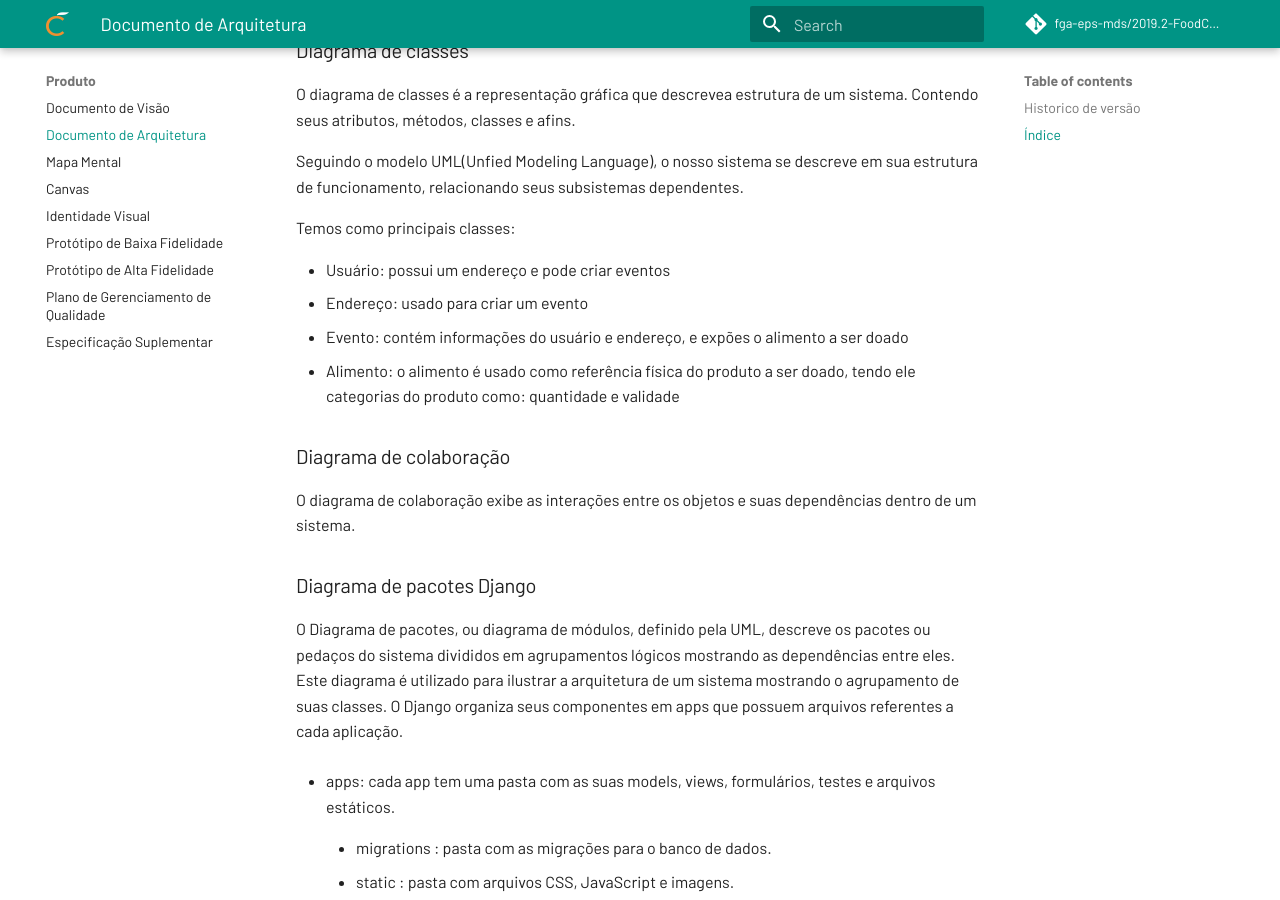
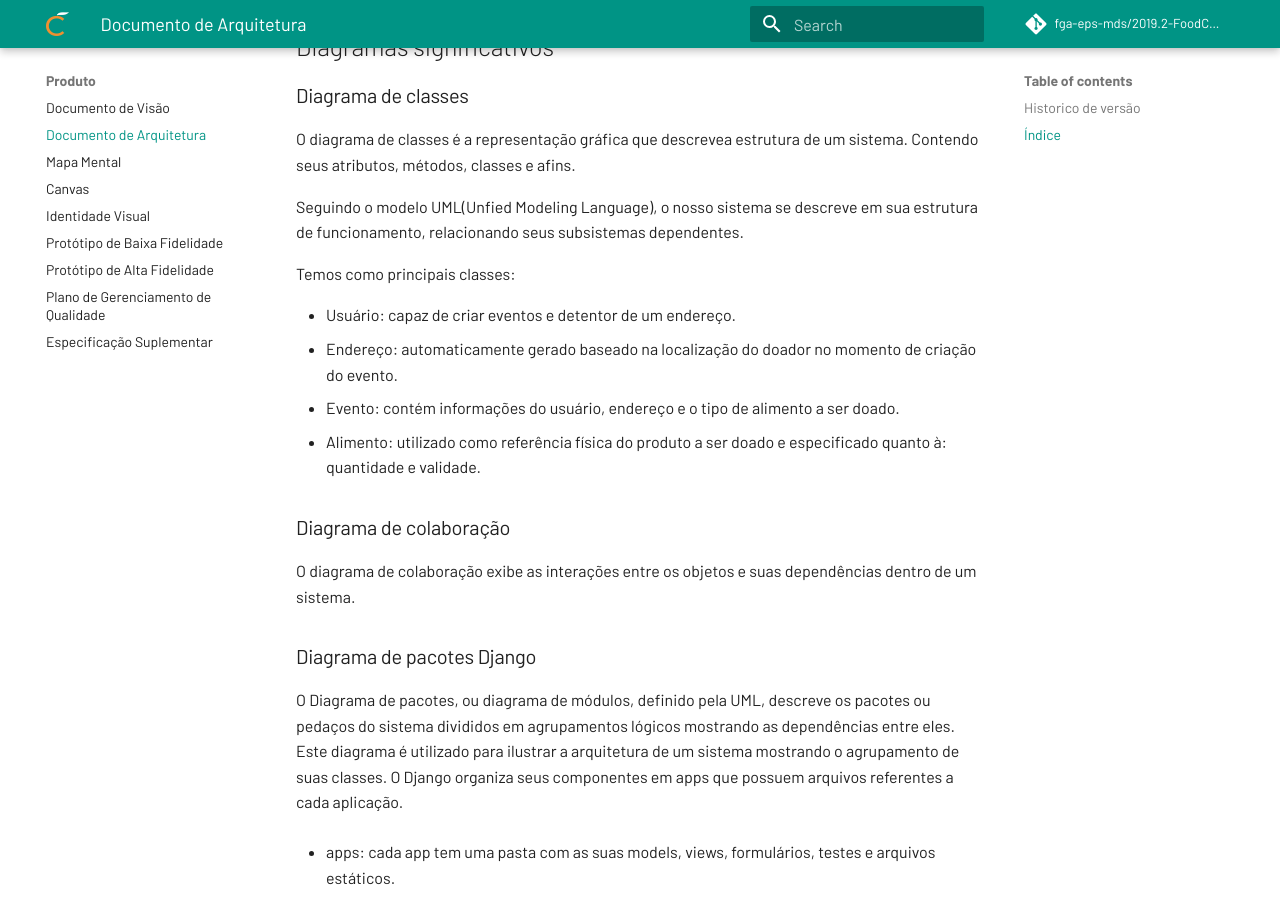
Before and after one commit to fga-eps-mds/2019.2-FoodCare, an MkDocs documentation site: the page built from docs/produto/doc-arquitetura.md, in a window 1280 px wide and 900 px high, scrolled down 6952 px. Built offline with MkDocs 1.6.1 and Material for MkDocs 9.7.7, drawn with Linux system fonts in a browser that asks for light colours; comment, search, counter and statistics services are not loaded; some of the changed text lies outside the part shown.

```diff
--- a/docs/produto/doc-arquitetura.md
+++ b/docs/produto/doc-arquitetura.md
@@ -151,10 +152,10 @@ Seguindo o modelo UML(Unfied Modeling Language), o nosso sistema se descreve em
 
 Temos como principais classes:
 
-* Usuário: possui um endereço e pode criar eventos
-* Endereço: usado para criar um evento
-* Evento: contém informações do usuário e endereço, e expões o alimento a ser doado
-* Alimento: o alimento é usado como referência física do produto a ser doado, tendo ele categorias do produto como: quantidade e validade
+* Usuário: capaz de criar eventos e detentor de um endereço.
+* Endereço: automaticamente gerado baseado na localização do doador no momento de criação do evento.
+* Evento: contém informações do usuário, endereço e o tipo de alimento a ser doado.
+* Alimento: utilizado como referência física do produto a ser doado e especificado quanto à: quantidade e validade.
 
 ### Diagrama de colaboração <a name="5.1.2"></a>
 O diagrama de colaboração exibe as interações entre os objetos e suas dependências dentro de um sistema.
@@ -229,9 +230,9 @@ Os a relação de pacotes utilizados do Angular compõe:
 
 * polyfills.ts: traduz o código para diferentes navegadores web.
 
-# Visão de implantação  <a name="6"></a>
+<!-- # Visão de implantação  <a name="6"></a>
 ## Diagrama de implantação <a name="6.1"></a>
-
+ -->
 
 
 # diagrama de sequência <a name="7"></a>
@@ -248,10 +249,10 @@ Os a relação de pacotes utilizados do Angular compõe:
 ## diagrama de atividades  visitante<a name="8.2"></a>
 ![Diagrama de Atividade doador](img/diag_act_visitante.png)
 
-# visão de implementação <a name="9"></a>
+<!-- # visão de implementação <a name="9"></a>
 ## finalidade <a name="9.1"></a>
 ## diagramas significativos <a name="9.1"></a>
-### diagrama de componentes <a name="9.1.1"></a>
+### diagrama de componentes <a name="9.1.1"></a> -->
 
 # visão de dados <a name="10"></a>
 ## diagrama entidade-relacionamento <a name="10.1"></a>
```
Also changed, not shown: other parts of docs/produto/doc-arquitetura.md (+3 -4 lines).
